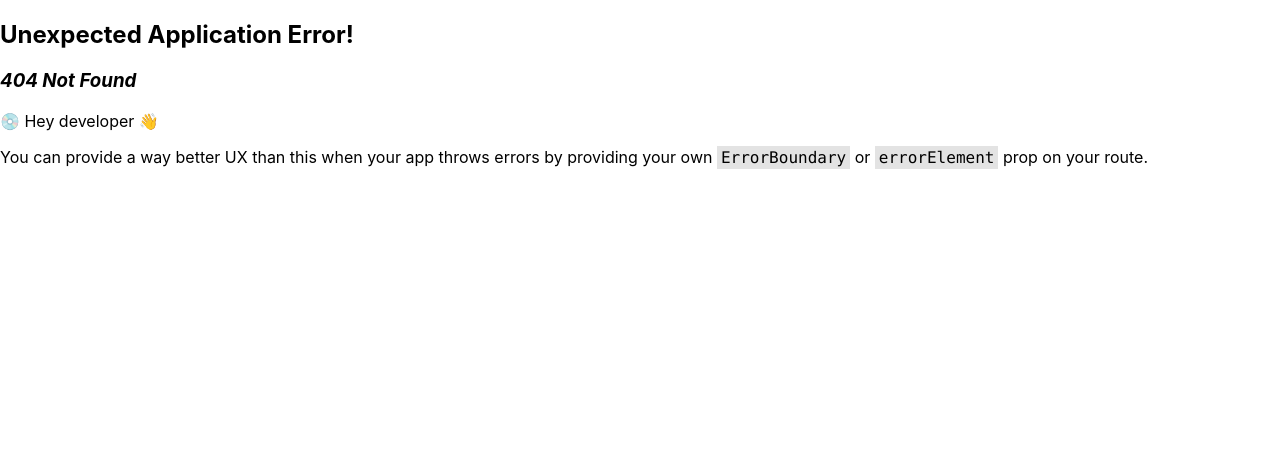
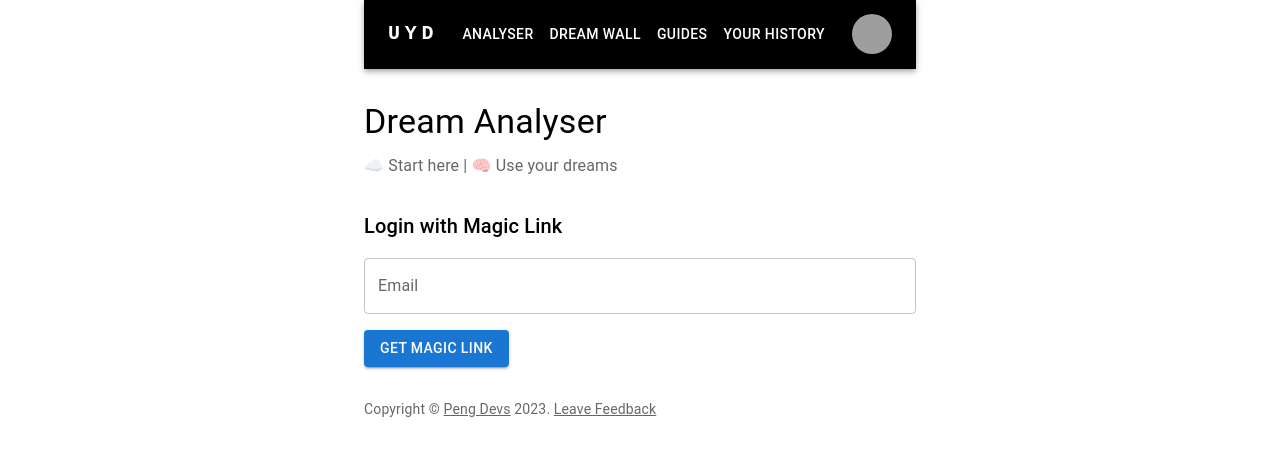
Before and after one commit to essentialsnightlife/uyd, a React (Vite) app in the folder src/fe/: page /login in a window 1280 px wide. Before the commit this address had no page. Shown: the top 456 px of the page. Built offline with nearby package versions, Linux system fonts and the light colour scheme; grey boxes are pictures that could not be loaded.

Commit message:
dummy login page

```diff
--- /dev/null
+++ b/src/fe/src/LoginMagicLink.tsx
@@ -0,0 +1,41 @@
+import { TextField } from '@mui/material';
+import Button from '@mui/material/Button';
+import Typography from '@mui/material/Typography';
+import * as React from 'react';
+
+import Layout from './Layout';
+
+function LoginMagicLink() {
+  return (
+    <Layout>
+      <>
+        <Typography
+          sx={{
+            mb: 2,
+          }}
+          variant="h6"
+          component="h2"
+          gutterBottom
+        >
+          Login with Magic Link
+        </Typography>
+        <form noValidate>
+          <TextField label="Email" fullWidth />
+          <Button
+            variant="contained"
+            sx={{
+              mt: 2,
+              ':hover': {
+                bgcolor: 'grey',
+              },
+            }}
+          >
+            Get Magic Link
+          </Button>
+        </form>
+      </>
+    </Layout>
+  );
+}
+
+export default LoginMagicLink;
```
Also changed, not shown: src/fe/src/router.tsx (+16 -11 lines).
